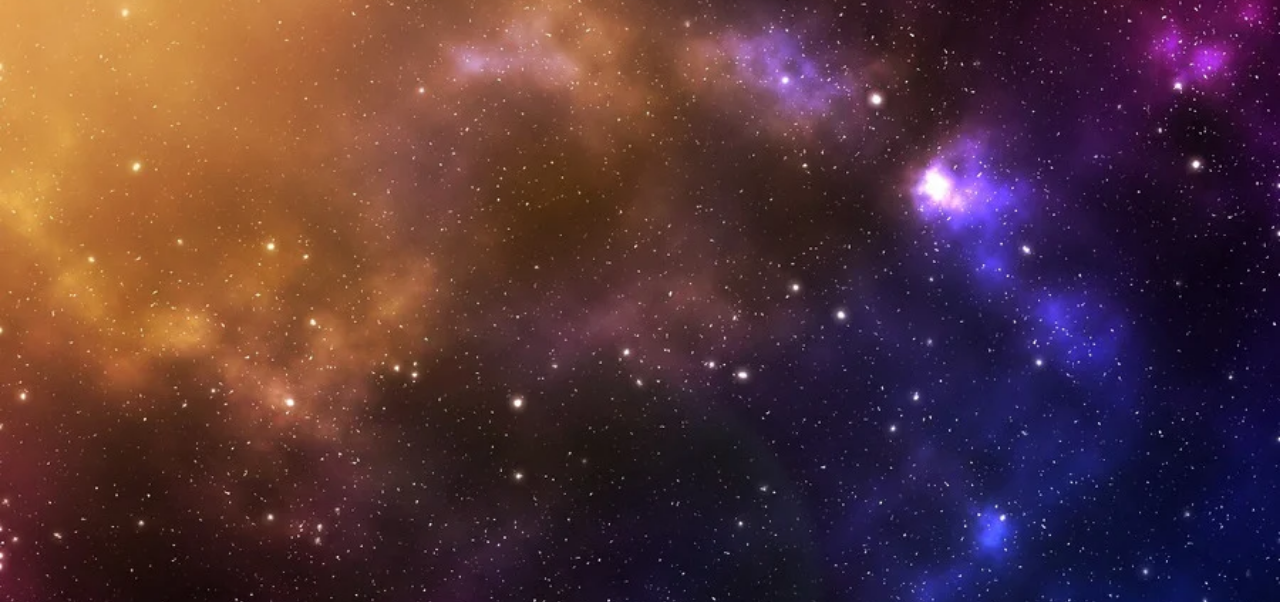
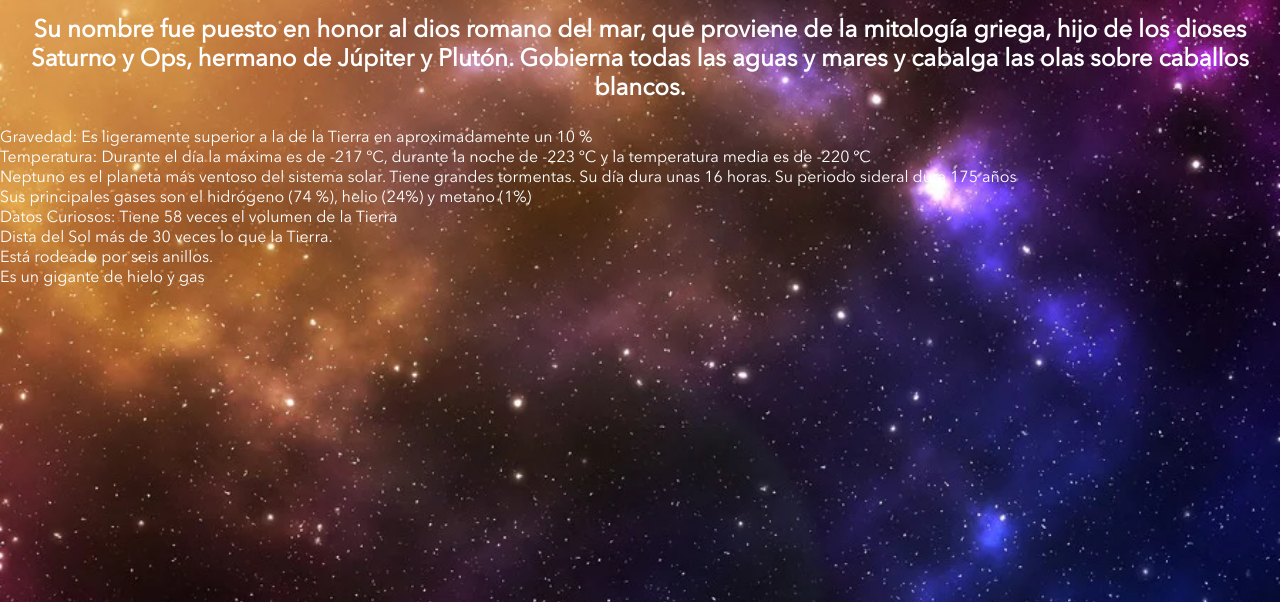
Before and after one commit to Dctr-LurS/Cosmos, a plain HTML site: page Cosmos/html/neptuno.html in a window 1280 px wide. Shown: the part 198-800 px from the top of the page. Drawn offline with Linux system fonts and the light colour scheme.

Commit message:
Update neptuno.html

```diff
--- a/Cosmos/html/neptuno.html
+++ b/Cosmos/html/neptuno.html
@@ -35,6 +35,30 @@
             </ul>
         </nav>
     </header>
-
+    <h1>NEPTUNO</h1>
+    <h2>Su nombre fue puesto en honor al dios romano del mar, que proviene de la mitología  griega,
+        hijo de los dioses Saturno y Ops, hermano de Júpiter y Plutón. Gobierna todas las aguas y
+        mares y cabalga las olas sobre caballos blancos.
+    </h2>
+    <p>
+        Gravedad: Es ligeramente superior a la de la Tierra en aproximadamente un 10 %
+    </p>
+    <p>
+        Temperatura: Durante el día la máxima es de -217 ºC, durante la noche de -223 ºC y la temperatura media es de -220 ºC
+    </p>
+    <p>
+        Neptuno es el planeta más ventoso del sistema solar. Tiene grandes tormentas.
+        Su día dura unas 16 horas.
+        Su periodo sideral dura 175 años
+    </p>
+    <p>
+        Sus principales gases son  el hidrógeno (74 %), helio (24%)  y metano (1%)
+    </p>
+    <p>
+        Datos Curiosos: Tiene 58 veces el volumen de la Tierra<br>
+        Dista del Sol más de 30 veces lo que la Tierra.<br>
+        Está rodeado por seis anillos.<br>
+        Es un gigante de hielo y gas
+    </p>
 </body>
 </html>
```
